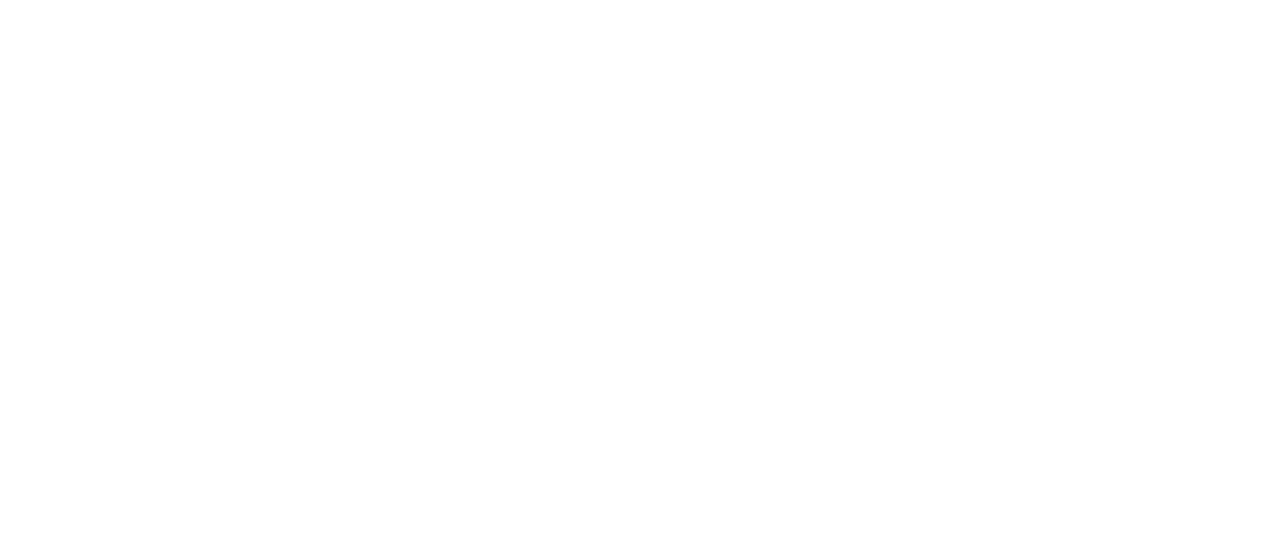
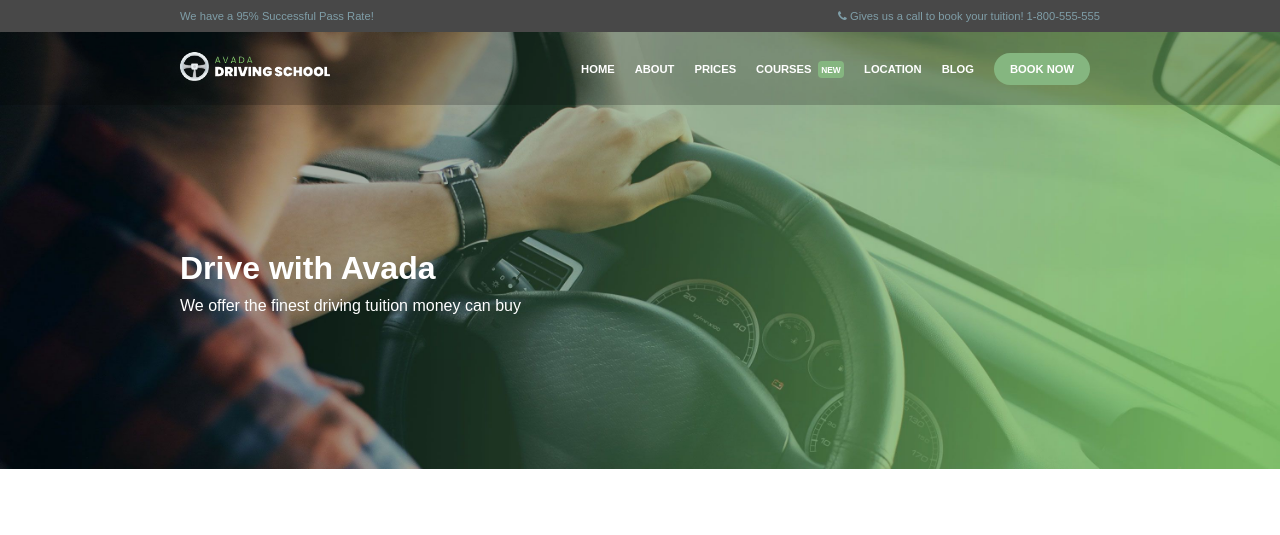
Before and after one commit to alessiotoni/proj-html-vuejs, a website: page index.html in a window 1280 px wide. Drawn offline with nearby package versions, Linux system fonts and the light colour scheme; a web font is replaced by a local one.

Commit message:
completa momentanemante hero

```diff
--- a/index.html
+++ b/index.html
@@ -21,6 +21,42 @@
 <body>
     <div id="app">
 
+        <header>
+
+            <div class="top_header">
+                <div class="container flex">
+                    <p>We have a 95% Successful Pass Rate!</p>
+                    <p>
+                        <i class="fa fa-phone" aria-hidden="true"></i>
+                        <span>Gives us a call to book your tuition! 1-800-555-555</span>
+                    </p>
+                </div>
+            </div>
+
+            <div class="hero">
+                <nav>
+                    <div class="container flex">
+                        <div class="brand">
+                            <img src="/public/images/avada-drivers-logo-1x.png" alt="">
+                        </div>
+                        <ul class="flex">
+                            <li v-for="link in navbarLinks">
+                                <a v-if="link.type == 'link'" :href="link.link">{{link.name}} <span v-if="link.status == 'new'" class="new">{{link.status}}</span></a>
+
+                                <button v-else class="btn_primary">{{link.name}}</button>
+                            </li>
+                        </ul>
+                    </div>
+                </nav>
+                <div class="container flex">
+                    <div class="text">
+                        <h1>Drive with Avada</h1>
+                        <p>We offer the finest driving tuition money can buy</p>
+                    </div>
+                </div>
+            </div>
+        </header>
     </div>
+    <script src="/script/app.js"></script>
 </body>
 </html>
--- a/script/app.js
+++ b/script/app.js
@@ -1,6 +1,51 @@
-const myApp = new Vue ({
+const myApp = new Vue({
     el: "#app",
-    data: "",
+    data: {
+        navbarLinks: [
+            {
+                name: "home",
+                type: "link",
+                status: "old",
+                link: "#"
+            },
+            {
+                name: "about",
+                type: "link",
+                status: "old",
+                link: "#"
+            },
+            {
+                name: "prices",
+                type: "link",
+                status: "old",
+                link: "#"
+            },
+            {
+                name: "courses",
+                type: "link",
+                status: "new",
+                link: "#"
+            },
+            {
+                name: "location",
+                type: "link",
+                status: "old",
+                link: "#"
+            },
+            {
+                name: "blog",
+                type: "link",
+                status: "old",
+                link: "#"
+            },
+            {
+                name: "book now",
+                type: "button",
+                link: ""
+            },
+        ]
+    },
+
     methods: {
 
     },
--- a/src/partials/_commons.scss
+++ b/src/partials/_commons.scss
@@ -3,7 +3,19 @@
     margin: 0;
     box-sizing: border-box;
 }
-
 html {
     font-family: 'KoHo', sans-serif;
 }
+.container {
+    max-width: 920px;
+    margin: auto;
+}
+.flex {
+    display: flex;
+}
+ul {
+    list-style: none;
+}
+a {
+    text-decoration: none;
+}
--- a/src/partials/_header.scss
+++ b/src/partials/_header.scss
@@ -0,0 +1,97 @@
+.top_header {
+    padding: ($spacing / 2);
+    background-color: $color_cube_secondary;
+}
+.top_header .container {
+    justify-content: space-between;
+    color: $median_cut_quaternary;
+    font-size: $font_size * .8;
+}
+
+
+.hero {
+    background-image: url("/public/images/homepage-hero-background.jpg");
+    height: 500px;
+    background-size: 100%;
+    background-repeat: no-repeat;
+    position: relative;
+    .container {
+        width: 100%;
+        height: 100%;
+        align-items: center;
+        .text {
+            color: $color_cube_primary;
+            h1 {
+                margin-bottom: $spacing / 2;
+            }
+        }
+    }
+}
+.hero nav {
+    position: absolute;
+    top: 0;
+    left: 0;
+    right: 0;
+    padding: $spacing;
+    background-color: rgba($color: #000000, $alpha: 0.2);
+}
+.hero nav .container {
+    justify-content: space-between;
+    align-items: center;
+}
+.hero nav .brand {
+    flex-shrink: 0;
+    width: 150px;
+}
+.hero nav .brand img {
+    width: 100%;
+}
+.hero nav ul {
+    align-items: baseline;
+    li {
+        display: inline-block;
+        margin: 0 ($spacing / 2);
+    }
+
+}
+.btn_primary {
+    border-radius: 20px;
+    border: none;
+    color: $color_cube_primary;
+    background-color: $median_cut_terziary;
+    padding: ($spacing / 2) ($spacing * 0.8);
+    text-transform: uppercase;
+    font-weight: 600;
+    font-size: $font_size*0.8;
+    transition: all 0.4s;
+    cursor: pointer;
+    &:hover {
+        color: $median_cut_primary;
+    }
+}
+
+.hero nav ul li a {
+    padding: ($spacing / 2) 0;
+    color: $color_cube_primary;
+    text-transform: uppercase;
+    font-size: $font_size*0.8;
+    font-weight: 600;
+    border-bottom: 2px solid transparent;
+    transition: all 0.4s;
+    &:hover {
+        color: $median_cut_terziary;
+        border-bottom: 2px solid $median_cut_terziary;
+    }
+}
+span.new {
+    display: inline-block;
+    color: $color_cube_primary;
+    padding: $spacing/6;
+    border-radius: 4px;
+    background-color: $median_cut_terziary;
+    text-transform: uppercase;
+    font-size: $font_size*0.6;
+    font-weight: 600;
+    margin-left: $spacing/6;
+
+}
--- /dev/null
+++ b/src/partials/_mixins.scss
@@ -0,0 +1,16 @@
+@mixin button_primary {
+    border-radius: 20px;
+    border: none;
+    color: $color_cube_primary;
+    background-color: $median_cut_terziary;
+    padding: ($spacing / 2);
+
+}
+
+@mixin button_secondary {
+    border-radius: 20px;
+    border: 2px solid $median_cut_quaternary;
+    color: $color_cube_primary;
+    background-color: transparent;
+    padding: ($spacing / 2);
+}
--- a/src/partials/_variables.scss
+++ b/src/partials/_variables.scss
@@ -0,0 +1,30 @@
+// color cube
+$color_cube_primary: #ffffff;
+$color_cube_secondary: #484848;
+$color_cube_terziary: #79b27b;
+$color_cube_tertiary: #79b27b;
+$color_cube_quaternary: #040b11;
+$color_cube_quinary: #e32929;
+$color_cube_sextary: #d6c9b0;
+$color_cube_septenary: #78020f;
+$color_cube_octagonal: #db677d;
+$color_cube_novenary: #79b7e4;
+$color_cube_novenary: #79b7e4;
+$color_cube_diecinary: #036db4;
+
+// median cut
+$median_cut_primary: #e5e8eb;
+$median_cut_secondary: #3f4843;
+$median_cut_terziary: #85b680;
+$median_cut_quaternary: #7f9ea8;
+$median_cut_quinary: #93806f;
+
+// material design
+$material_design_primary: #d82b32;
+$material_design_secondary: #48644b;
+$material_design_terziary: #9f1726;
+$material_design_quaternary: #0f1d1f;
+$material_design_quinary: #d2b899;
+
+$spacing: 20px;
+$font_size: 14px;
```
Also changed, not shown: dist/app.css.
